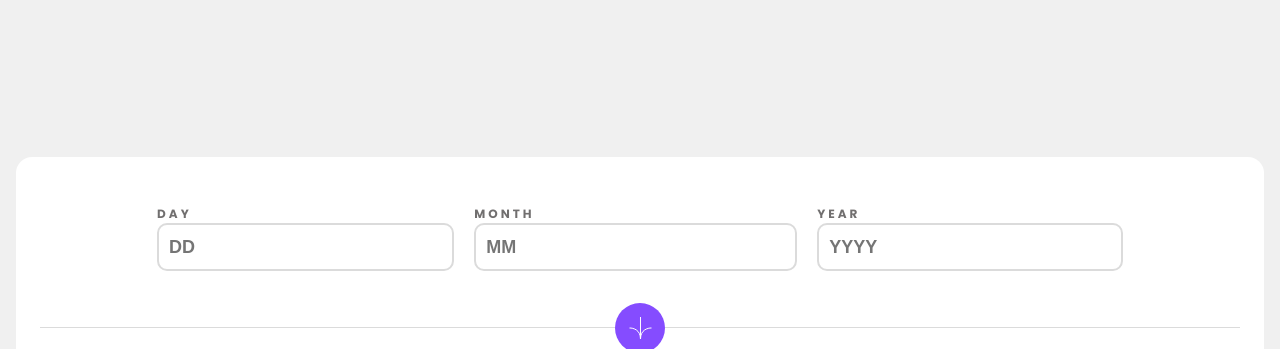
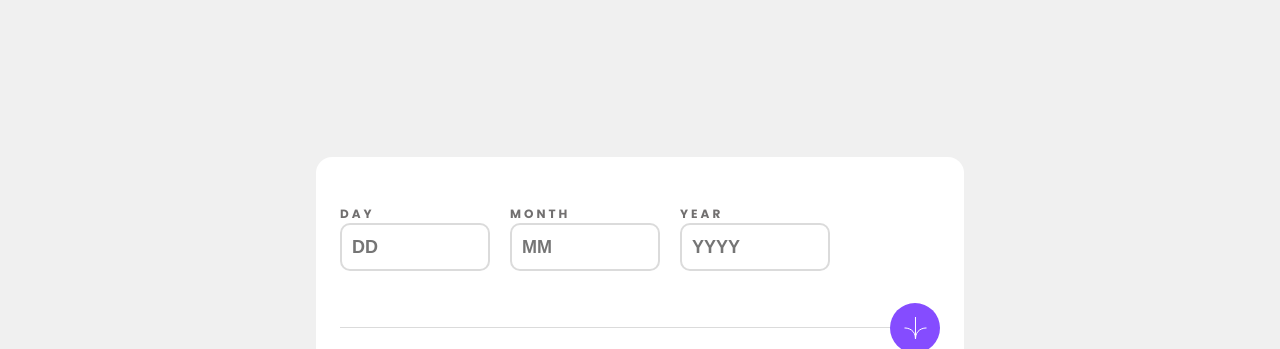
Before and after one commit to ricardo1003/Age-calculator-app, a plain HTML site: page index.html in a window 1280 px wide. Shown: the top 349 px of the page. Drawn offline with Linux system fonts and the light colour scheme.

Commit message:
responsive design

```diff
--- a/css/styles.css
+++ b/css/styles.css
@@ -6,10 +6,13 @@ body{
     display: flex;
     flex-direction: column;
     justify-content: center;
+    align-items: center;
     background-color: hsl(0, 0%, 94%);
     font-family: "Poppins";
 }
 main{
+    width: 100%;
+    max-width: 600px;
     background-color: #fff;
     padding: 3rem 1.5rem;
     border-radius: 1rem 1rem 7rem;
@@ -28,10 +31,11 @@ form .labels{
     width: 100%;
     margin-bottom: 2rem;
     display: flex;
-    justify-content: center;
+    justify-content: left;
     gap: 20px;
 }
 label{
+    max-width: 150px;
     color: hsl(0, 1%, 44%);
     font-weight: 700;
     font-size: 0.75em;
@@ -90,19 +94,19 @@ button{
     background-repeat: no-repeat;
     border: none;
     border-radius: 100px;
+    cursor: pointer;
 
     -webkit-border-radius: 100px;
     -moz-border-radius: 100px;
     -ms-border-radius: 100px;
     -o-border-radius: 100px;
 }
-button.clicked{
+button:focus{
     background: hsl(0, 0%, 8%) url("../assets/images/icon-arrow.svg");
     background-position: center;
     background-size: 45%;
     background-repeat: no-repeat;
 }
-
 .results p{
     margin: 0;
     font-size: 50px;
@@ -112,9 +116,11 @@ button.clicked{
     color: hsl(259, 100%, 65%);
 }
 
-
-
-
-
 .attribution { font-size: 11px; text-align: center; }
 .attribution a { color: hsl(228, 45%, 44%); }
+
+@media only screen and (min-width:560px){
+    button{
+        align-self: flex-end;
+    }
+}
```
